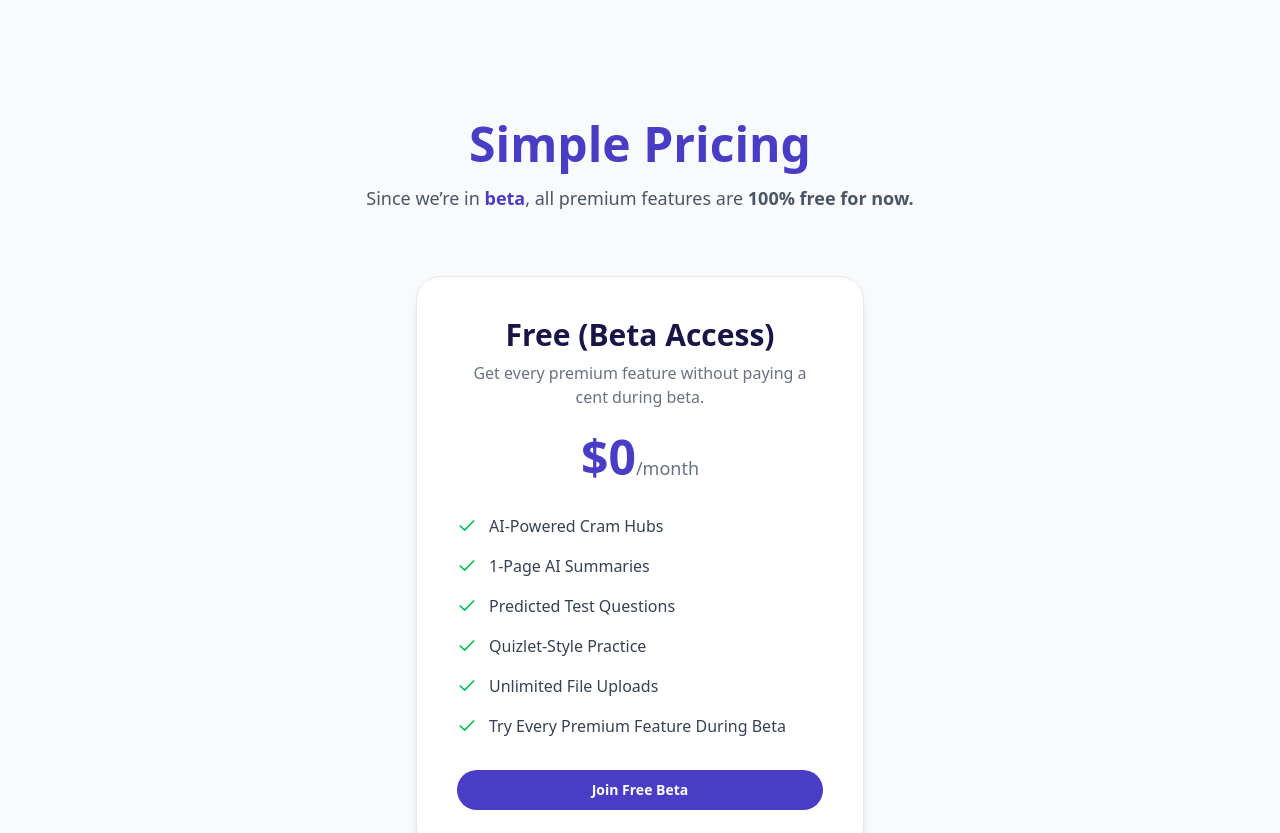
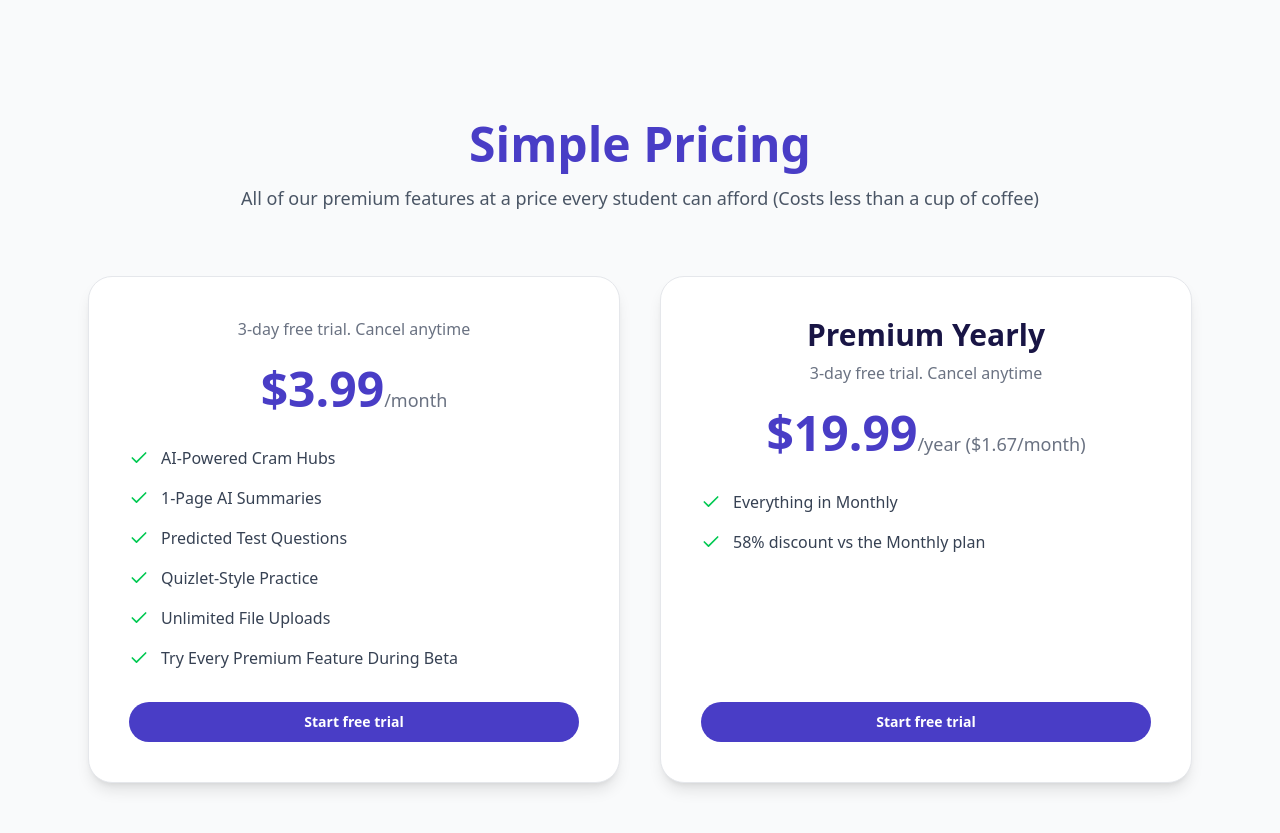
Before and after one commit to PedroGuitian/cramora-landing-page, a Next.js app in the folder cramora-landing/: page / in a window 1280 px wide. Shown: the part 2440-3273 px from the top of the page. Built offline with nearby package versions, Linux system fonts and the light colour scheme.

Commit message:
Upated pricing cards on landing page

```diff
--- a/cramora-landing/src/app/page.tsx
+++ b/cramora-landing/src/app/page.tsx
@@ -235,20 +235,26 @@ export default function LandingPage() {
       </section>
 
       {/* Pricing */}
-      <section id="pricing" className="py-28 bg-gray-50 text-center">
-        <div className="max-w-4xl mx-auto">
+      <section id="pricing" className="py-28 bg-gray-50 text-center px-6">
+        <div className="max-w-6xl mx-auto px-6">
           <h2 className="text-5xl font-bold text-[#493DC6] mb-4">Simple Pricing</h2>
           <p className="text-gray-600 mb-16 text-lg">
-            Since we’re in <span className="font-semibold text-[#493DC6]">beta</span>, all premium features are <strong>100% free for now.</strong>
+            All of our premium features at a price every student can afford (Costs less than a cup of coffee)
+            {/* Since we’re in <span className="font-semibold text-[#493DC6]">beta</span>, all premium features are <strong>100% free for now.</strong> */}
           </p>
 
-          {/* Pricing Card */}
-          <div className="bg-white rounded-3xl shadow-lg p-10 max-w-md mx-auto border border-gray-200 hover:shadow-xl transition-shadow duration-300">
-            <h3 className="text-3xl font-bold text-[#191545] mb-2">Free (Beta Access)</h3>
-            <p className="text-gray-500 mb-6">Get every premium feature without paying a cent during beta.</p>
-            <div className="text-5xl font-extrabold text-[#493DC6] mb-8">$0<span className="text-lg font-medium text-gray-500">/month</span></div>
+          {/* Pricing Cards Wrapper */}
+          <div className="grid grid-cols-1 lg:grid-cols-2 gap-10">
 
-            <ul className="text-left space-y-4 mb-8">
+            {/* Monthly */}
+            <div className="bg-white rounded-3xl shadow-lg p-10 border border-gray-200 hover:shadow-xl transition-shadow duration-300 flex flex-col w-full">
+              <p className="text-gray-500 mb-6">3-day free trial. Cancel anytime</p>
+              <div className="text-5xl font-extrabold text-[#493DC6] mb-8">
+                $3.99
+                <span className="text-lg font-medium text-gray-500">/month</span>
+              </div>
+
+              <ul className="text-left space-y-4 mb-8 flex-grow">
                 {[
                   'AI-Powered Cram Hubs',
                   '1-Page AI Summaries',
@@ -268,16 +274,58 @@ export default function LandingPage() {
                 href="https://app.cramora.com/"
                 target="_blank"
                 rel="noopener noreferrer"
+                className="mt-auto"
               >
                 <Button
                   size="lg"
                   className="bg-[#493DC6] hover:bg-[#3b34a0] text-white rounded-full px-10 py-4 font-semibold w-full"
                 >
-                Join Free Beta
+                  Start free trial
                 </Button>
               </a>
             </div>
+
+            {/* Yearly */}
+            <div className="bg-white rounded-3xl shadow-lg p-10 border border-gray-200 hover:shadow-xl transition-shadow duration-300 flex flex-col w-full">
+              <h3 className="text-3xl font-bold text-[#191545] mb-2">Premium Yearly</h3>
+              <p className="text-gray-500 mb-6">3-day free trial. Cancel anytime</p>
+              <div className="text-5xl font-extrabold text-[#493DC6] mb-8">
+                $19.99
+                <span className="text-lg font-medium text-gray-500">
+                  /year ($1.67/month)
+                </span>
               </div>
+
+              <ul className="text-left space-y-4 mb-8 flex-grow">
+                {[
+                  'Everything in Monthly',
+                  '58% discount vs the Monthly plan',
+                ].map((feature, i) => (
+                  <li key={i} className="flex items-center gap-3">
+                    <Check className="w-5 h-5 text-green-500 flex-shrink-0" />
+                    <span className="text-gray-700">{feature}</span>
+                  </li>
+                ))}
+              </ul>
+
+              <a
+                href="https://app.cramora.com/"
+                target="_blank"
+                rel="noopener noreferrer"
+                className="mt-auto"
+              >
+                <Button
+                  size="lg"
+                  className="bg-[#493DC6] hover:bg-[#3b34a0] text-white rounded-full px-10 py-4 font-semibold w-full"
+                >
+                  Start free trial
+                </Button>
+              </a>
+            </div>
+
+          </div>
+        </div>
+
       </section>
 
 
```
Also changed, not shown: 1 other file (tests, documents, lock files or other folders). Lines whose indentation alone changed are shown as unchanged.
